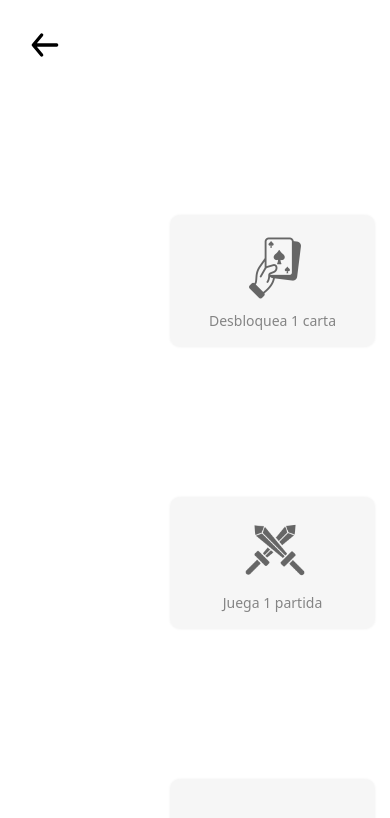
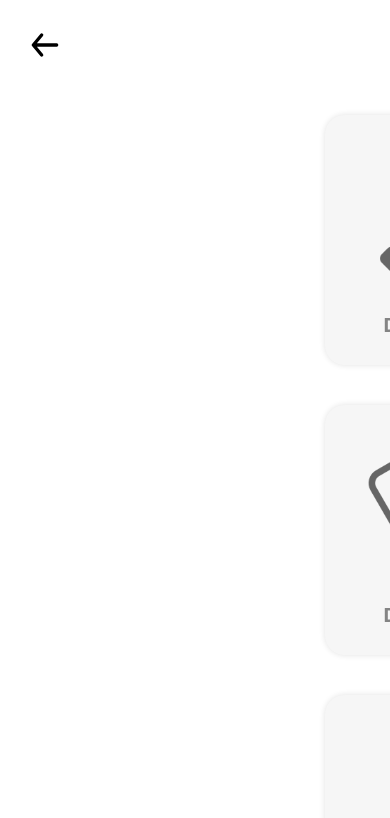
Before and after one commit to jacegar/InterfacesUsuarioGrupoE, a React (Create React App) app in the folder umadeck/: page /achievements in a window 390 px wide. Shown: the top 818 px of the page. Built offline with nearby package versions, Linux system fonts and the light colour scheme.

Commit message:
Logros responsive

```diff
--- a/umadeck/src/components/styles/Achievement.css
+++ b/umadeck/src/components/styles/Achievement.css
@@ -1,28 +1,35 @@
 .achievement-card {
     background-color: #f1f1f1;
-    border-radius: 10px;
-    padding: 16px;
+    border-radius: 20px;
+    padding: 30px;
     text-align: center;
-    box-shadow: 0 0 3px rgba(0, 0, 0, 0.1);
+    box-shadow: 0 0 6px rgba(0, 0, 0, 0.2);
     opacity: 0.6;
     transition: all 0.3s ease;
+    width: 250px;
+    height: 250px;
+    display: flex;
+    flex-direction: column;
+    align-items: center;
+    justify-content: center;
 }
 
 .achievement-card.unlocked {
     background-color: #fff7e0;
-    box-shadow: 0 0 6px 2px rgba(255, 204, 0, 0.3);
+    box-shadow: 0 0 10px 4px rgba(255, 204, 0, 0.45);
     opacity: 1;
 }
 
 .achievement-image {
-    width: 64px;
-    height: 64px;
-    margin-bottom: 10px;
+    width: 180px;
+    height: 180px;
+    margin-bottom: 15px;
     object-fit: contain;
 }
 
 .achievement-title {
-    font-size: 14px;
+    font-size: 20px;
     margin: 0;
     color: #333;
+    font-weight: bold;
 }
--- a/umadeck/src/components/styles/AchievementsPage.css
+++ b/umadeck/src/components/styles/AchievementsPage.css
@@ -22,7 +22,21 @@
 
 .achievements-grid {
     display: grid;
-    grid-template-columns: repeat(auto-fill, minmax(140px, 1fr));
-    gap: 150px;
-    margin: 150px;
+    grid-template-columns: repeat(4, 1fr);
+    gap: 40px;
+    margin: 50px;
+    justify-items: center;
 }
+
+/* Para asegurar que la cuadrícula se vea bien en pantallas más pequeñas */
+@media (max-width: 1200px) {
+    .achievements-grid {
+        grid-template-columns: repeat(2, 1fr);
+    }
+}
+
+@media (max-width: 768px) {
+    .achievements-grid {
+        grid-template-columns: 1fr;
+    }
+}
```
